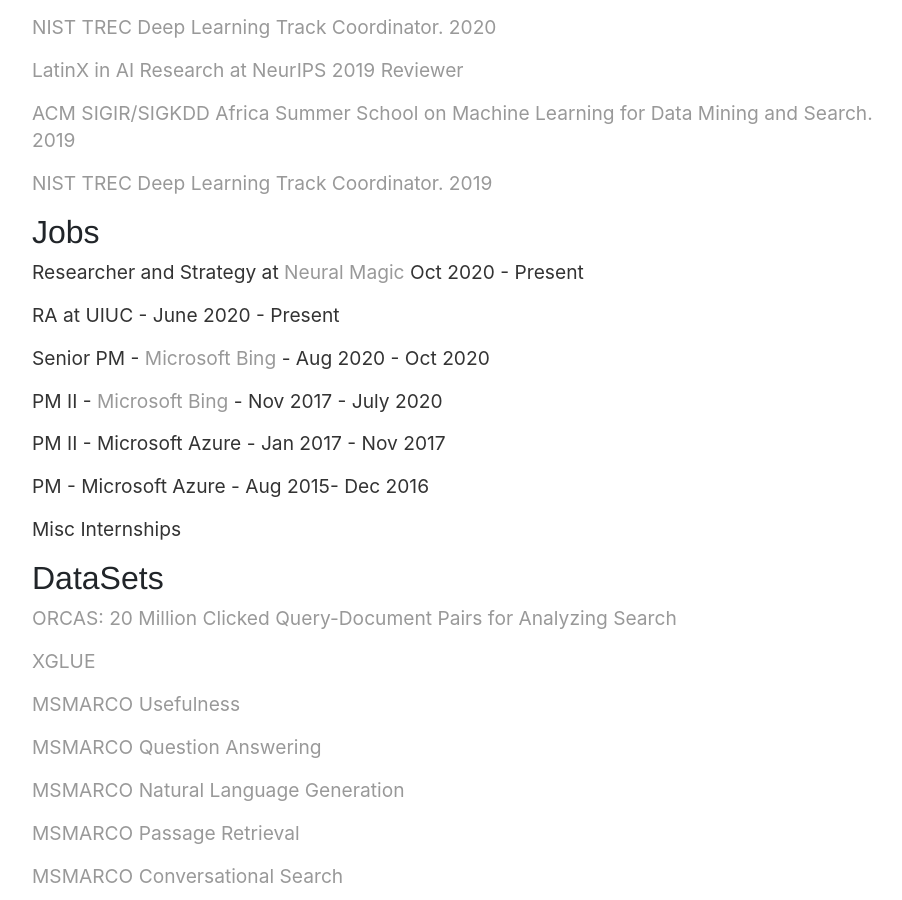
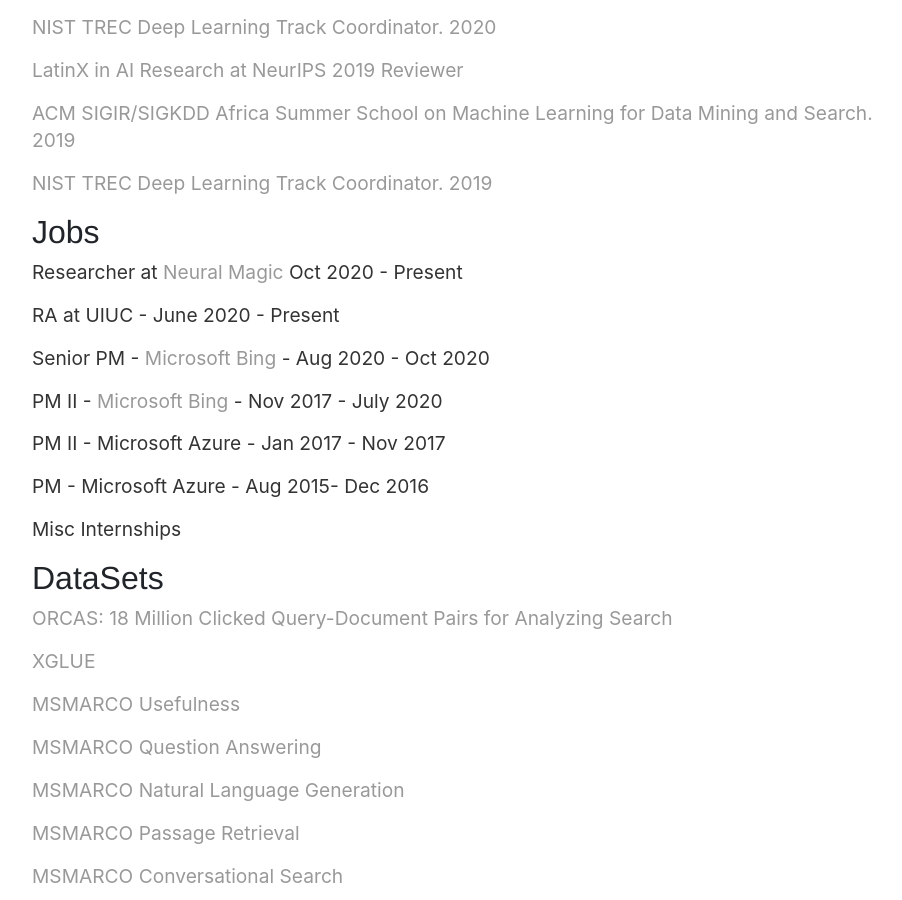
Before and after one commit to spacemanidol/spacemanidol.github.io, a Jekyll site: the page built from cv/index.html, in a window 1280 px wide and 900 px high, scrolled down 2093 px. Shown: the whole window, without its empty margins (175-1077 px from the left). Built offline with Jekyll 4.4.1, drawn with Linux system fonts in a browser that asks for light colours; comment, search, counter and statistics services are not loaded.

Commit message:
Update index.html

```diff
--- a/cv/index.html
+++ b/cv/index.html
@@ -43,7 +43,7 @@
 	<p><a href="http://sigir.org/afirm2019/">ACM SIGIR/SIGKDD Africa Summer School on Machine Learning for Data Mining and Search. 2019</a></p>
 	<p><a href="https://microsoft.github.io/TREC-2019-Deep-Learning/">NIST TREC Deep Learning Track Coordinator. 2019</a></p>
 	<h2>Jobs</h2>
-	<p>Researcher and Strategy at <a href='https://neuralmagic.com/'>Neural Magic</a> Oct 2020 - Present</p>
+	<p>Researcher at <a href='https://neuralmagic.com/'>Neural Magic</a> Oct 2020 - Present</p>
 	<p>RA at UIUC - June 2020 - Present</p>
 	<p>Senior PM - <a href='bing.com'> Microsoft Bing</a> - Aug 2020 - Oct 2020</p>
 	<p>PM II - <a href='bing.com'> Microsoft Bing</a> - Nov 2017 - July 2020</p>
@@ -51,7 +51,7 @@
 	<p>PM - Microsoft Azure - Aug 2015- Dec 2016</p>
 	<p>Misc Internships</p>
 	<h2>DataSets</h2>
-	<p><a href="https://microsoft.github.io/XGLUE/">ORCAS: 20 Million Clicked Query-Document Pairs for Analyzing Search</a></p>
+	<p><a href="https://microsoft.github.io/msmarco/">ORCAS: 18 Million Clicked Query-Document Pairs for Analyzing Search</a></p>
 	<p><a href="https://microsoft.github.io/XGLUE/">XGLUE</a></p>
 	<p><a href="https://microsoft.github.io/msmarco/">MSMARCO Usefulness </a></p>
 	<p><a href="https://microsoft.github.io/msmarco/">MSMARCO Question Answering</a></p>
```
